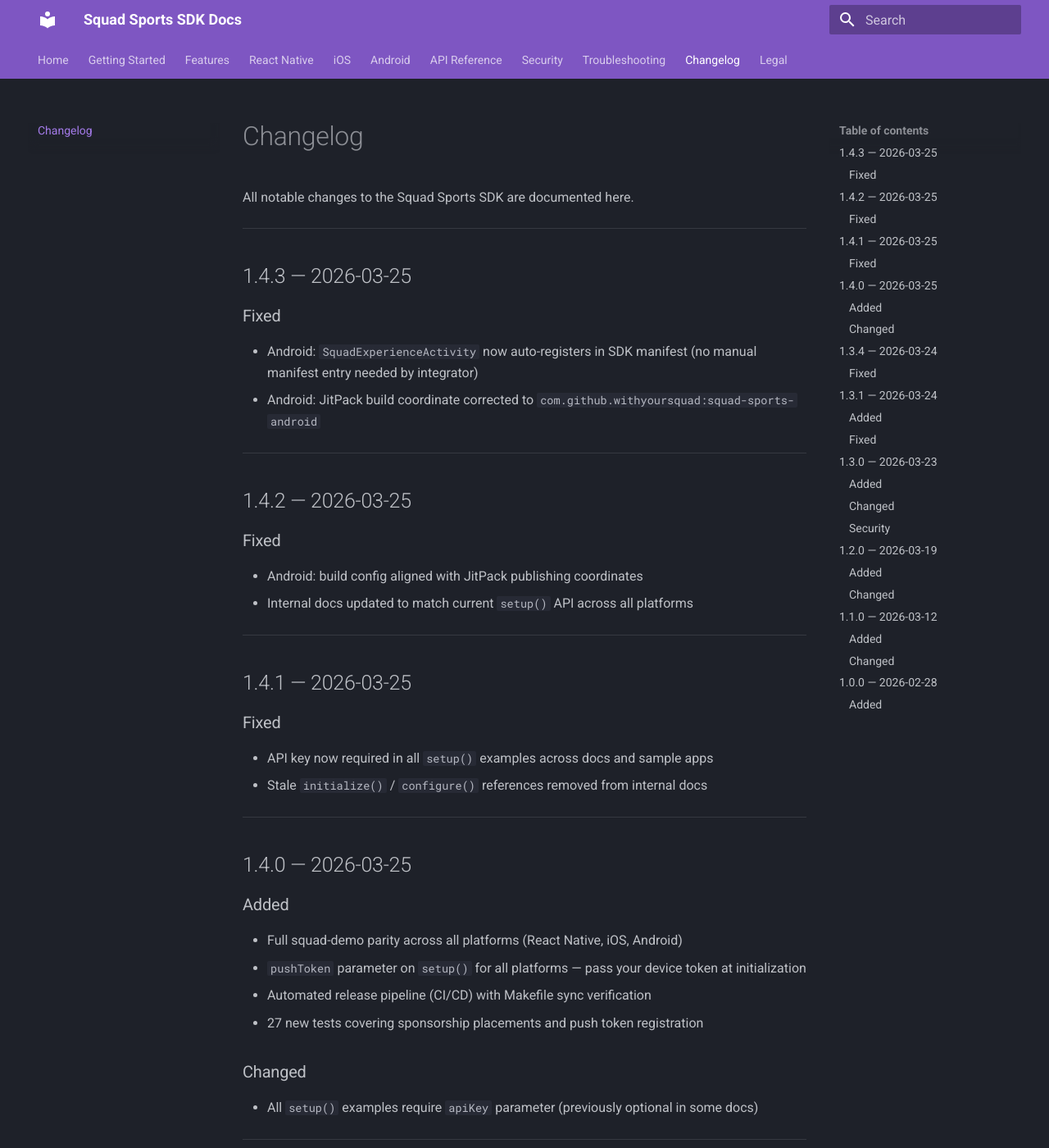
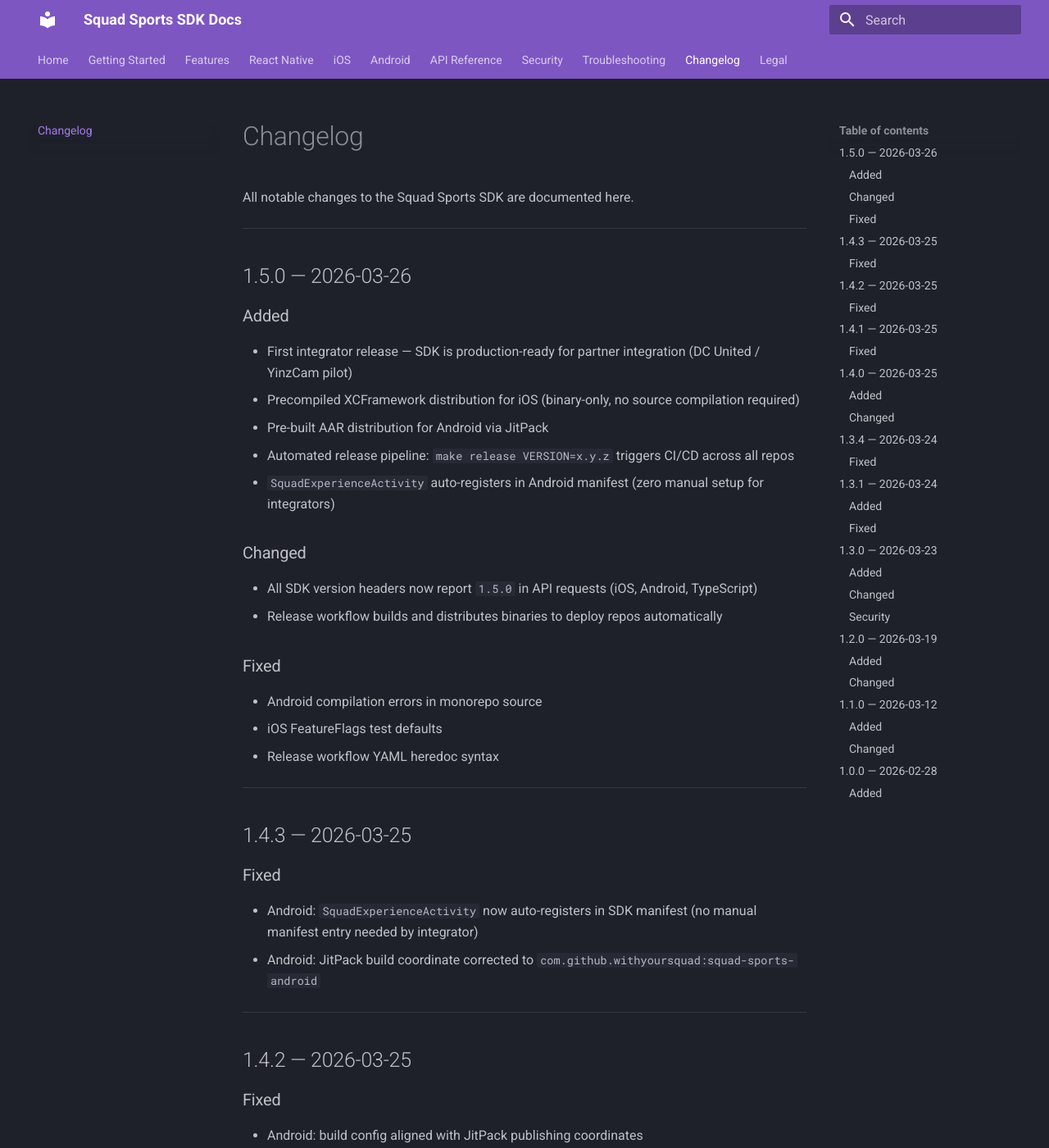
Before and after one commit to withyoursquad/squad-sdk-docs, an MkDocs documentation site: the page built from docs/changelog.md, in a window 1280 px wide and 1400 px high. Shown: the whole window at 82% size. Built offline with MkDocs 1.6.1 and Material for MkDocs 9.7.7, drawn with Linux system fonts in a browser that asks for light colours.

Commit message:
Update all docs to v1.5.0 and add changelog entry
Version refs were at 1.4.x across quick-start guides, requirements,
and index. Added v1.5.0 changelog for first integrator release.

Co-Authored-By: Claude Opus 4.6 (1M context) <noreply@anthropic.com>

```diff
--- a/docs/changelog.md
+++ b/docs/changelog.md
@@ -1,6 +1,26 @@
 # Changelog
 
 All notable changes to the Squad Sports SDK are documented here.
+
+---
+
+## 1.5.0 — 2026-03-26
+
+### Added
+- First integrator release — SDK is production-ready for partner integration (DC United / YinzCam pilot)
+- Precompiled XCFramework distribution for iOS (binary-only, no source compilation required)
+- Pre-built AAR distribution for Android via JitPack
+- Automated release pipeline: `make release VERSION=x.y.z` triggers CI/CD across all repos
+- `SquadExperienceActivity` auto-registers in Android manifest (zero manual setup for integrators)
+
+### Changed
+- All SDK version headers now report `1.5.0` in API requests (iOS, Android, TypeScript)
+- Release workflow builds and distributes binaries to deploy repos automatically
+
+### Fixed
+- Android compilation errors in monorepo source
+- iOS FeatureFlags test defaults
+- Release workflow YAML heredoc syntax
 
 ---
 
```
